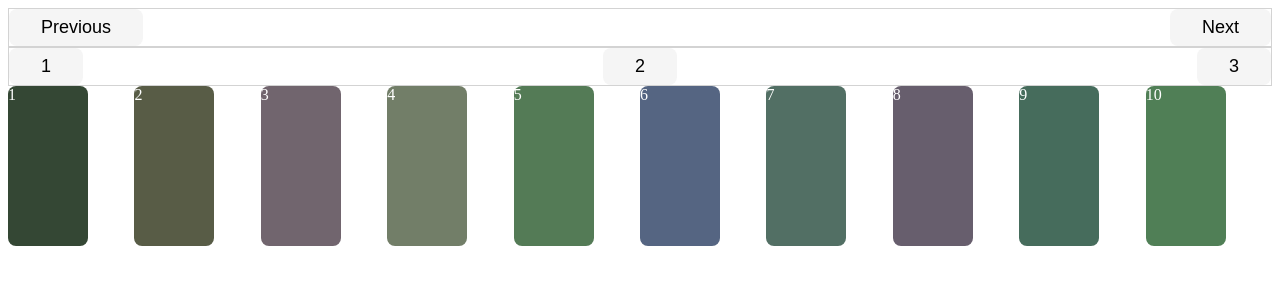
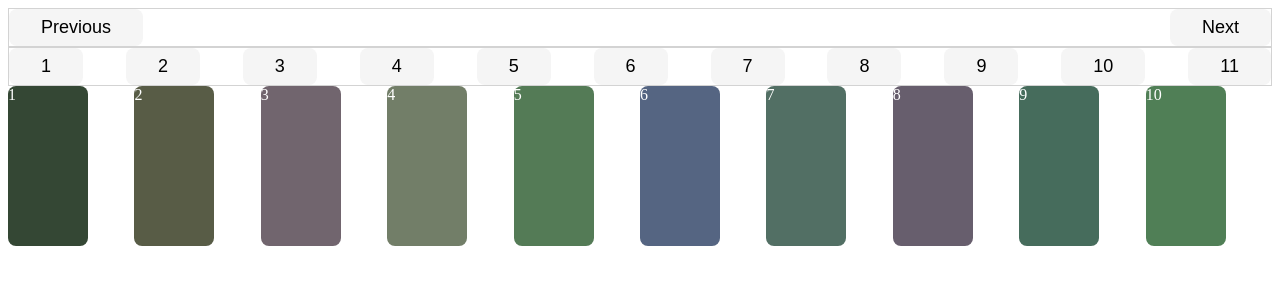
Before and after one commit to luizfiorentino/reusable-components-hub, a Next.js app: page /pagination in a window 1280 px wide. Shown: the top 300 px of the page. Built offline with nearby package versions, Linux system fonts and the light colour scheme.

Commit message:
pagination buttons are functional

```diff
--- a/components/pagination/index.js
+++ b/components/pagination/index.js
@@ -9,7 +9,7 @@ export default function Pagination({ arrayOfCards, cardsPerPage }) {
   cardsPerPage = 10;
 
   const arrayOfNumbers = [];
-  for (let i = 1; i <= 21; i++) {
+  for (let i = 1; i <= 101; i++) {
     arrayOfNumbers.push(i);
   }
   console.log(arrayOfNumbers);
@@ -31,6 +31,11 @@ export default function Pagination({ arrayOfCards, cardsPerPage }) {
   }
   console.log("paginationButtons", paginationButtons[0]["index"]);
 
+  const displayInset = (index) => {
+    setPaginationIndex(index + 1);
+    console.log("clicked", index);
+  };
+
   return (
     <div>
       <div className={styles.paginationContainer}>
@@ -40,7 +45,7 @@ export default function Pagination({ arrayOfCards, cardsPerPage }) {
       <div className={styles.paginationContainer}>
         {paginationButtons.length &&
           paginationButtons.map((button, index) => (
-            <Button>{index + 1}</Button>
+            <Button onClick={() => displayInset(index)}>{index + 1}</Button>
           ))}
       </div>
       <div className={styles.listOfCardsContainer}>
```
